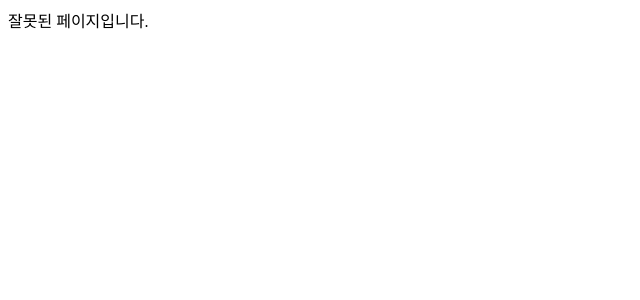
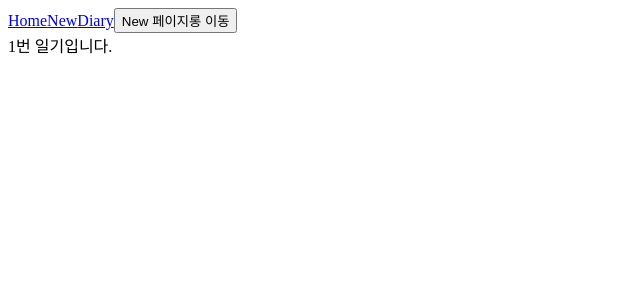
Before and after one commit to zidol/emotion_diary, a React (Vite) app: page /diary/1 in a window 1280 px wide. Shown: the top 300 px of the page, without its empty margins (0-640 px from the left). Built offline with nearby package versions, Linux system fonts and the light colour scheme.

Commit message:
feat : router

```diff
--- a/src/App.jsx
+++ b/src/App.jsx
@@ -2,17 +2,29 @@ import "./App.css";
 import Home from "./pages/Home";
 import New from "./pages/New";
 import Diary from "./pages/Diary";
-import { Route, Routes } from "react-router-dom";
+import { Route, Routes, Link, useNavigate } from "react-router-dom";
 import Notfound from "./pages/Notfound";
 
 function App() {
+  const nav = useNavigate();
+  const onClickButton = () => {
+    nav("/new");
+  };
   return (
-    <Routes>
-      <Route path="/" element={<Home />} />
-      <Route path="/new" element={<New />} />
-      <Route path="/diary" element={<Diary />} />
-      <Route path="*" element={<Notfound />} />
-    </Routes>
+    <>
+      <div>
+        <Link to={"/"}>Home</Link>
+        <Link to={"/new"}>New</Link>
+        <Link to={"/diary"}>Diary</Link>
+        <button onClick={onClickButton}>New 페이지롱 이동</button>
+      </div>
+      <Routes>
+        <Route path="/" element={<Home />} />
+        <Route path="/new" element={<New />} />
+        <Route path="/diary/:id" element={<Diary />} />
+        <Route path="*" element={<Notfound />} />
+      </Routes>
+    </>
   );
 }
 
--- a/src/pages/Diary.jsx
+++ b/src/pages/Diary.jsx
@@ -1,5 +1,8 @@
+import { useParams } from "react-router-dom";
 const Diary = () => {
-  return <div>Diary</div>;
+  const params = useParams();
+  console.log(params);
+  return <div>{params.id}번 일기입니다.</div>;
 };
 
 export default Diary;
--- a/src/pages/Home.jsx
+++ b/src/pages/Home.jsx
@@ -1,4 +1,7 @@
+import { useSearchParams } from "react-router-dom";
 const Home = () => {
+  const [params, setParams] = useSearchParams();
+  console.log(params.get("value"));
   return <div>Home</div>;
 };
 
```
